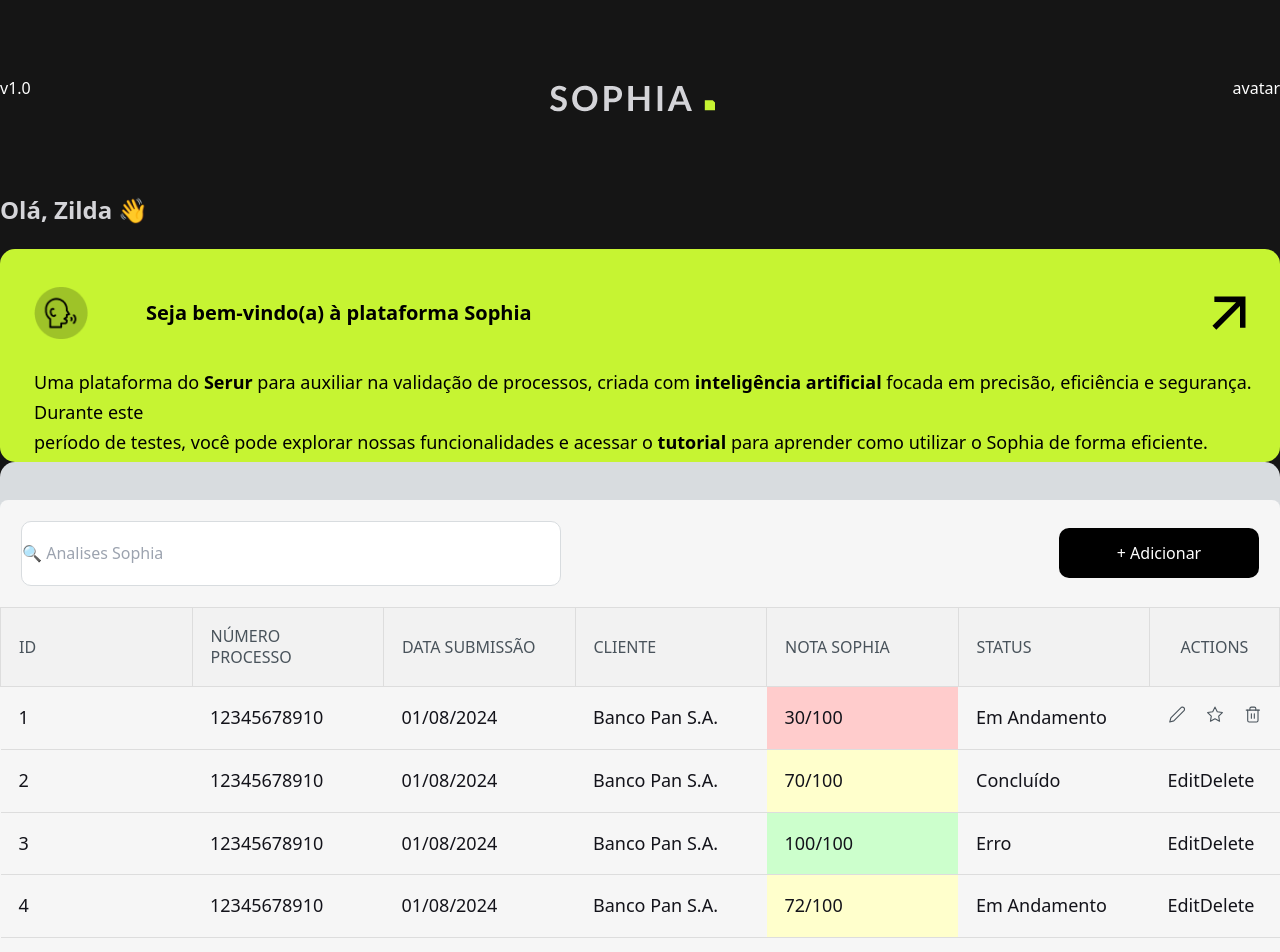
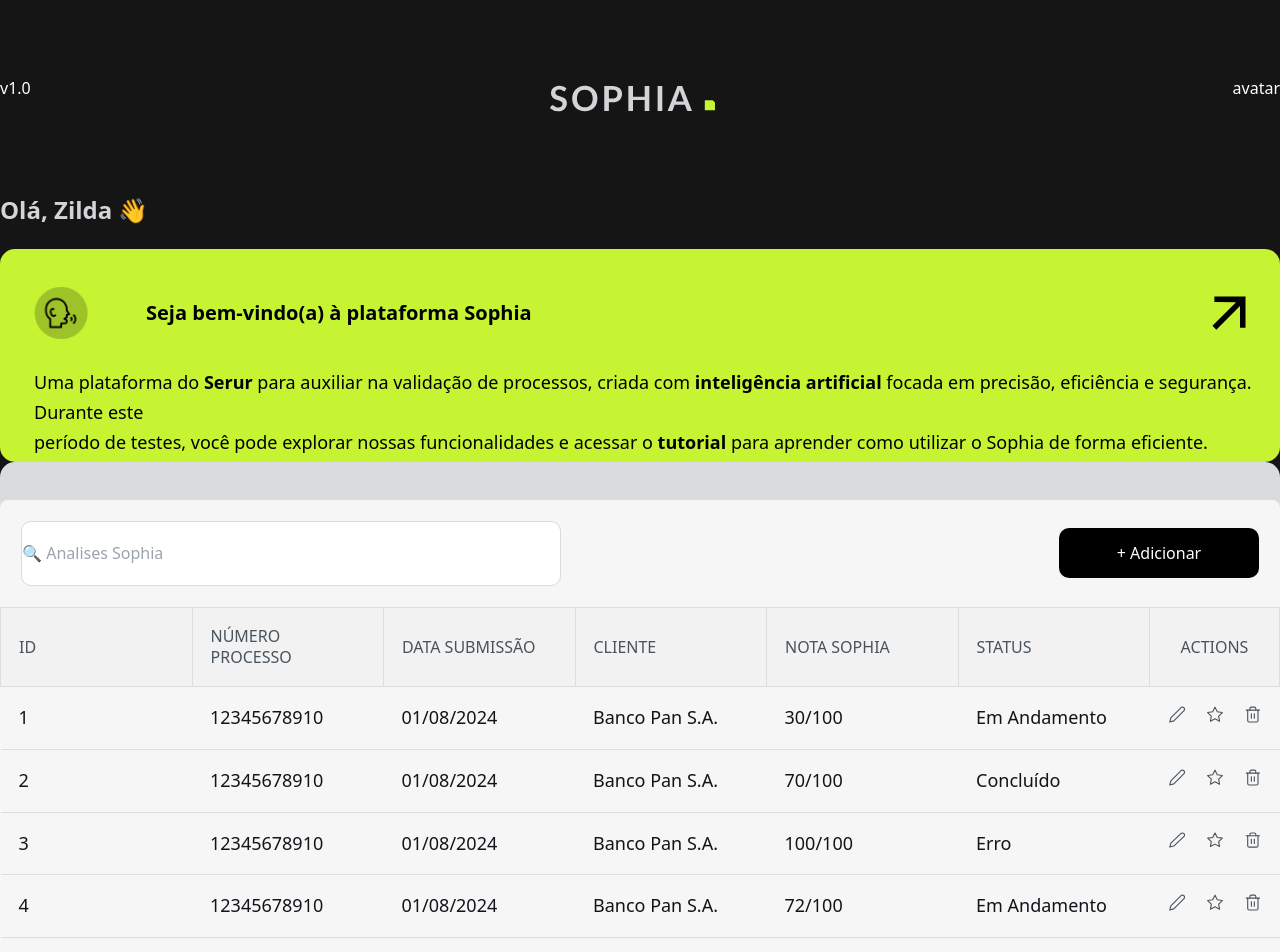
Before and after one commit to revelatiostudio/serur-login, a Next.js app: page /dashboard in a window 1280 px wide. Shown: the top 952 px of the page. Built offline with nearby package versions, Linux system fonts and the light colour scheme.

Commit message:
preenchendo tabela com api fake

```diff
--- a/src/app/dashboard/page.js
+++ b/src/app/dashboard/page.js
@@ -13,6 +13,12 @@ import trash from '../assets/trash.svg'
 
 
 export default function DashBoard() {
+    const data = [
+        { id: 1, numeroProcesso: "12345678910", dataSubmissao: "01/08/2024", cliente: "Banco Pan S.A.", notaSophia: "30/100", status: "Em Andamento" },
+        { id: 2, numeroProcesso: "12345678910", dataSubmissao: "01/08/2024", cliente: "Banco Pan S.A.", notaSophia: "70/100", status: "Concluído" },
+        { id: 3, numeroProcesso: "12345678910", dataSubmissao: "01/08/2024", cliente: "Banco Pan S.A.", notaSophia: "100/100", status: "Erro" },
+        { id: 4, numeroProcesso: "12345678910", dataSubmissao: "01/08/2024", cliente: "Banco Pan S.A.", notaSophia: "72/100", status: "Em Andamento" },
+    ];
     return (
         <section className='container-dash'>
             <header className='header-dash'>
@@ -73,55 +79,26 @@ export default function DashBoard() {
                             </tr>
                         </thead>
                         <tbody>
-                            <tr>
-                                <td>1</td>
-                                <td>12345678910</td>
-                                <td>01/08/2024</td>
-                                <td>Banco Pan S.A.</td>
-                                <td className="low">30/100</td>
-                                <td>Em Andamento</td>
+
+                            {
+                                data.map((arq) => (
+                                    <tr key={arq.id}>
+                                        <td>{arq.id}</td>
+                                        <td>{arq.numeroProcesso}</td>
+                                        <td>{arq.dataSubmissao}</td>
+                                        <td>{arq.cliente}</td>
+                                        <td>{arq.notaSophia}</td>
+                                        <td>{arq.status}</td>
                                         <td className='actions'>
                                             <button><Image src={pen} width={18} height={18} alt='caneta' /></button>
                                             <button><Image src={star} width={18} height={18} alt='estrela' /></button>
                                             <button><Image src={trash} width={18} height={18} alt='lixo' /></button>
                                         </td>
+
                                     </tr>
-                            <tr>
-                                <td>2</td>
-                                <td>12345678910</td>
-                                <td>01/08/2024</td>
-                                <td>Banco Pan S.A.</td>
-                                <td className="medium">70/100</td>
-                                <td>Concluído</td>
-                                <td>
-                                    <button>Edit</button>
-                                    <button>Delete</button>
-                                </td>
-                            </tr>
-                            <tr>
-                                <td>3</td>
-                                <td>12345678910</td>
-                                <td>01/08/2024</td>
-                                <td>Banco Pan S.A.</td>
-                                <td className="high">100/100</td>
-                                <td>Erro</td>
-                                <td>
-                                    <button>Edit</button>
-                                    <button>Delete</button>
-                                </td>
-                            </tr>
-                            <tr>
-                                <td>4</td>
-                                <td>12345678910</td>
-                                <td>01/08/2024</td>
-                                <td>Banco Pan S.A.</td>
-                                <td className="medium">72/100</td>
-                                <td>Em Andamento</td>
-                                <td>
-                                    <button>Edit</button>
-                                    <button>Delete</button>
-                                </td>
-                            </tr>
+                                ))
+                            }
+
                         </tbody>
                     </table>
 
```
Lines whose indentation alone changed are shown as unchanged.
